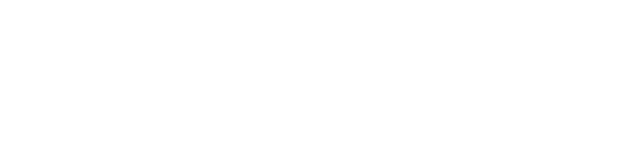
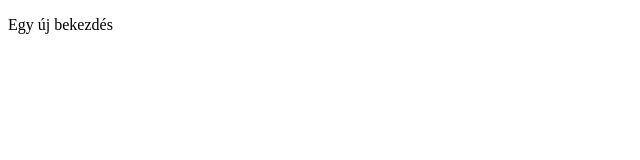
Before and after one commit to violentorange/asd, a plain HTML site: page index.html in a window 1280 px wide. Shown: the whole page, without its empty margins (0-640 px from the left). Drawn offline with Linux system fonts and the light colour scheme.

Commit message:
Egy új bekezdés

```diff
--- a/index.html
+++ b/index.html
@@ -6,6 +6,6 @@
     <title>Document</title>
 </head>
 <body>
-
+    <p>Egy új bekezdés</p>
 </body>
 </html>
```
